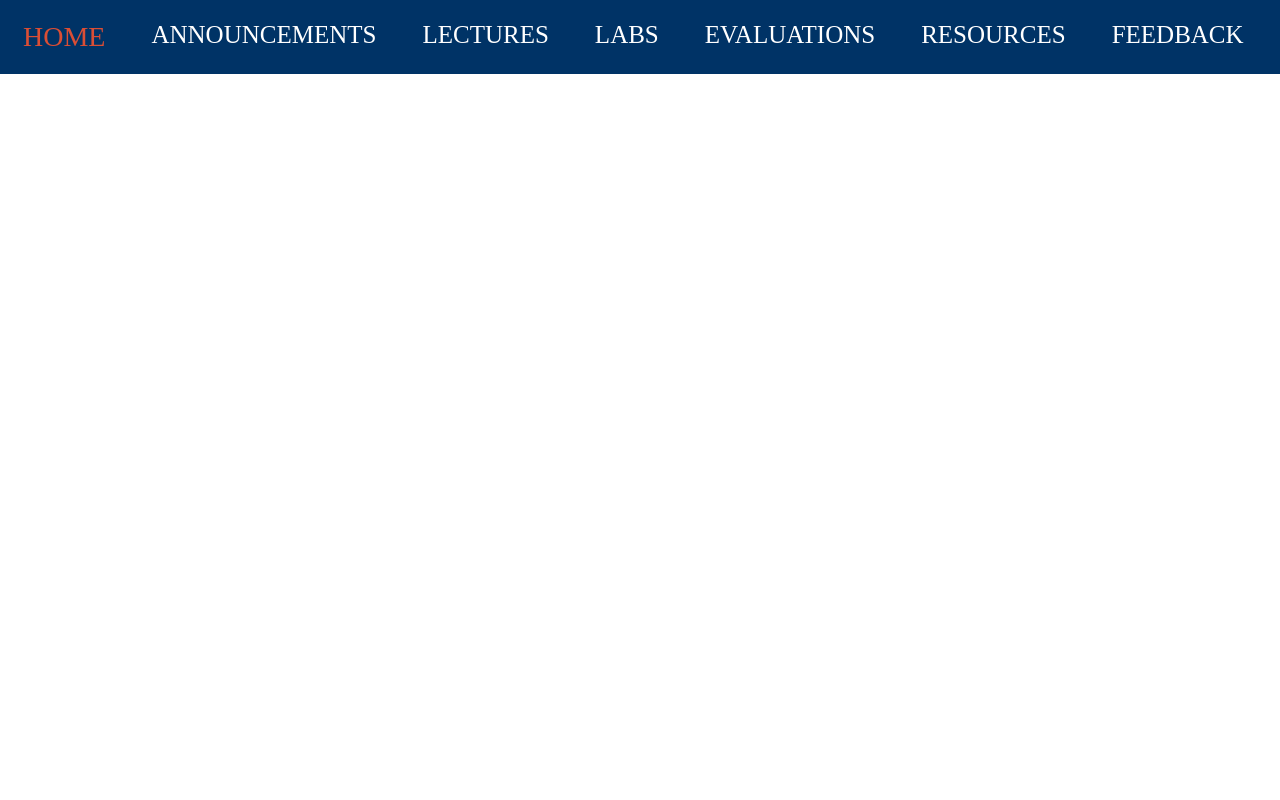
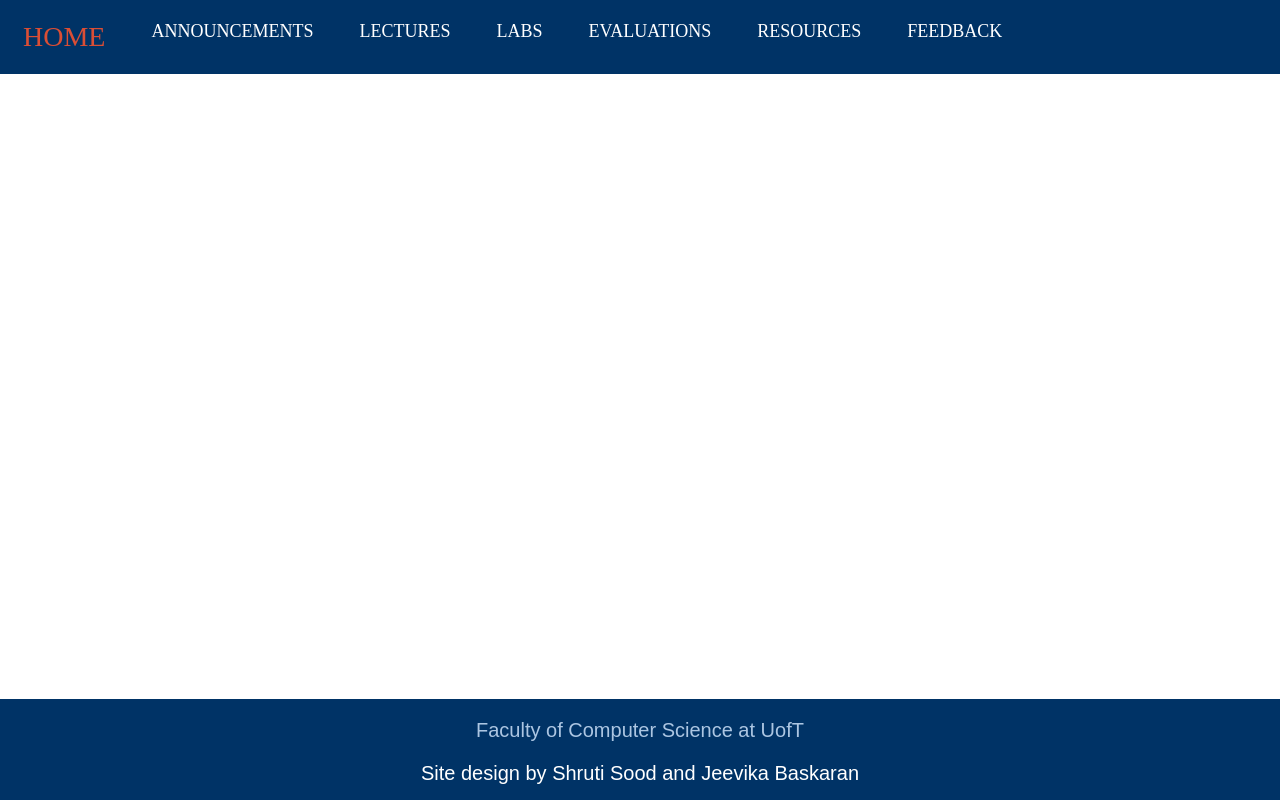
Before and after one commit to soodshru/CSCB20-Website, a plain HTML site: page templates/resources.html in a window 1280 px wide. Shown: the top 800 px of the page. Drawn offline with Linux system fonts and the light colour scheme.

Commit message:
Moved footer to bottom

```diff
--- a/templates/static/announcements.css
+++ b/templates/static/announcements.css
@@ -17,7 +17,7 @@ body {
   text-align: center;
   padding: 21px 23px;
   text-decoration: none;
-  font-size: 25px;
+  font-size: 18px;
 }
 
 .navbar a:hover {
@@ -28,6 +28,7 @@ body {
 .footer {
   background-color: #003366;
   overflow: hidden;
+  position: absolute;
   padding-top: 20px;
   padding-bottom: 5px;
   font-family:'Poppins', sans-serif;
--- a/templates/static/evaluations.css
+++ b/templates/static/evaluations.css
@@ -17,7 +17,7 @@ body {
   text-align: center;
   padding: 21px 23px;
   text-decoration: none;
-  font-size: 25px;
+  font-size: 18px;
 }
 
 .navbar a:hover {
@@ -28,6 +28,7 @@ body {
 .footer {
   background-color: #003366;
   overflow: hidden;
+  position: absolute;
   padding-top: 20px;
   padding-bottom: 5px;
   font-family:'Poppins', sans-serif;
--- a/templates/static/feedback.css
+++ b/templates/static/feedback.css
@@ -17,7 +17,7 @@ body {
   text-align: center;
   padding: 21px 23px;
   text-decoration: none;
-  font-size: 25px;
+  font-size: 18px;
 }
 
 .navbar a:hover {
@@ -28,6 +28,7 @@ body {
 .footer {
   background-color: #003366;
   overflow: hidden;
+  position: absolute;
   padding-top: 20px;
   padding-bottom: 5px;
   font-family:'Poppins', sans-serif;
--- a/templates/static/index.css
+++ b/templates/static/index.css
@@ -17,7 +17,7 @@ body {
   text-align: center;
   padding: 21px 23px;
   text-decoration: none;
-  font-size: 25px;
+  font-size: 18px;
 }
 
 .navbar a:hover {
@@ -28,6 +28,7 @@ body {
 .footer {
   background-color: #003366;
   overflow: hidden;
+  position: absolute;
   padding-top: 20px;
   padding-bottom: 5px;
   font-family:'Poppins', sans-serif;
--- a/templates/static/labs.css
+++ b/templates/static/labs.css
@@ -17,7 +17,7 @@ body {
   text-align: center;
   padding: 21px 23px;
   text-decoration: none;
-  font-size: 25px;
+  font-size: 18px;
 }
 
 .navbar a:hover {
@@ -28,6 +28,7 @@ body {
 .footer {
   background-color: #003366;
   overflow: hidden;
+  position: absolute;
   padding-top: 20px;
   padding-bottom: 5px;
   font-family:'Poppins', sans-serif;
--- a/templates/static/lectures.css
+++ b/templates/static/lectures.css
@@ -17,7 +17,7 @@ body {
   text-align: center;
   padding: 21px 23px;
   text-decoration: none;
-  font-size: 25px;
+  font-size: 18px;
 }
 
 .navbar a:hover {
@@ -28,6 +28,7 @@ body {
 .footer {
   background-color: #003366;
   overflow: hidden;
+  position: absolute;
   padding-top: 20px;
   padding-bottom: 5px;
   font-family:'Poppins', sans-serif;
--- a/templates/static/resources.css
+++ b/templates/static/resources.css
@@ -17,7 +17,7 @@ body {
   text-align: center;
   padding: 21px 23px;
   text-decoration: none;
-  font-size: 25px;
+  font-size: 18px;
 }
 
 .navbar a:hover {
@@ -28,6 +28,10 @@ body {
 .footer {
   background-color: #003366;
   overflow: hidden;
+  position: absolute;
+  right: 0;
+  bottom: 0;
+  left: 0;
   padding-top: 20px;
   padding-bottom: 5px;
   font-family:'Poppins', sans-serif;
```
Also changed, not shown: templates/resources.html (+0 -98 lines), 2 other files.
